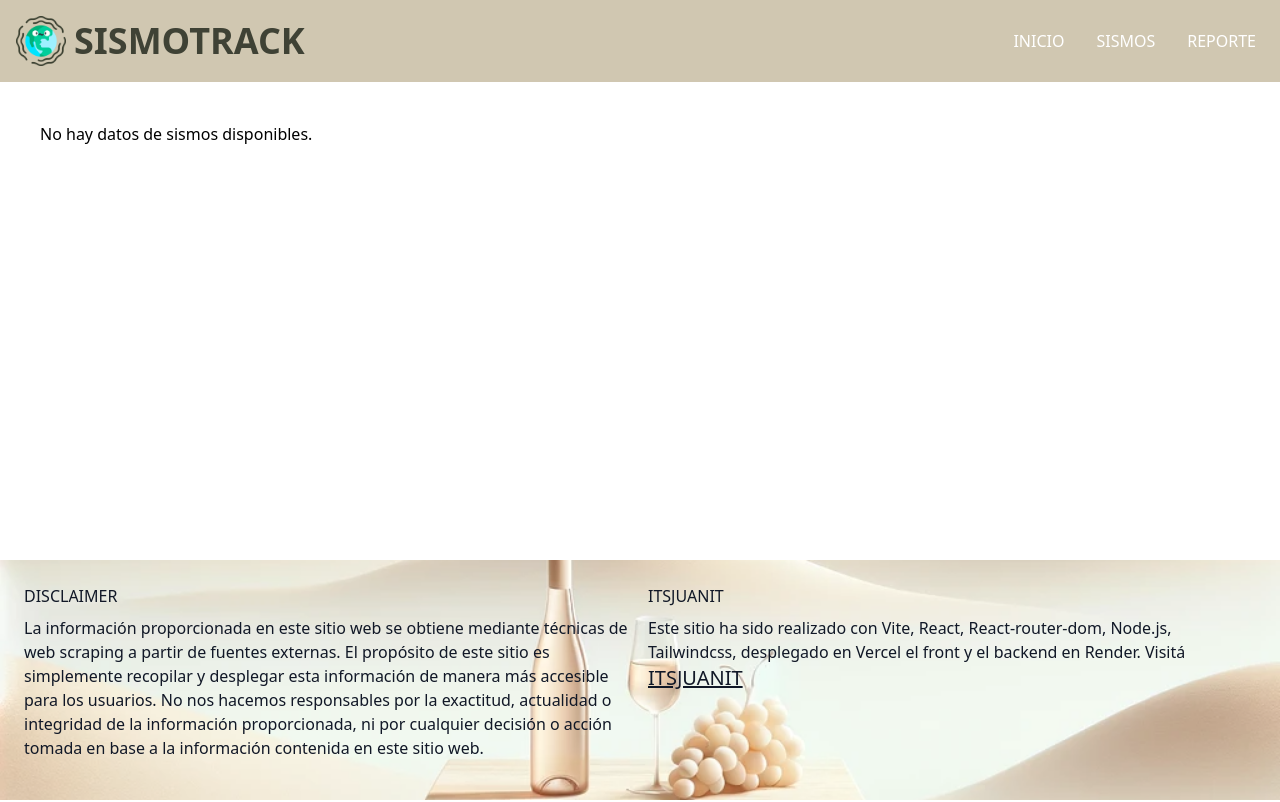
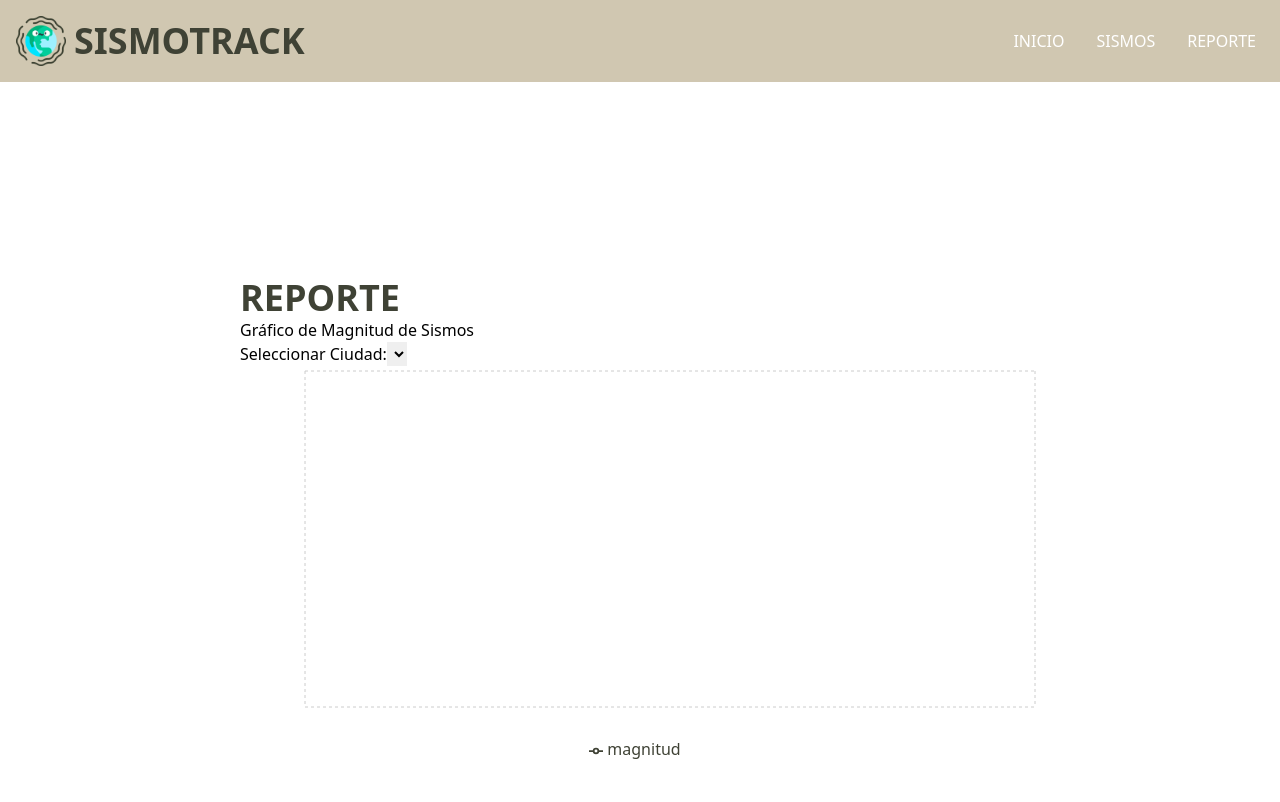
Before and after one commit to Itsjuanit/sismo-app, a React (Vite) app: page /reporte in a window 1280 px wide. Shown: the top 802 px of the page. Built offline with nearby package versions, Linux system fonts and the light colour scheme.

Commit message:
Se agrega logica del reporte, con nuevo chart, y logica para el localStorage

```diff
--- a/package.json
+++ b/package.json
@@ -23,7 +23,8 @@
     "react-icons": "^4.11.0",
     "react-leaflet": "^4.2.1",
     "react-router-dom": "^6.17.0",
-    "react-toastify": "^9.1.3"
+    "react-toastify": "^9.1.3",
+    "recharts": "^2.12.4"
   },
   "devDependencies": {
     "@types/react": "^18.2.15",
--- a/src/components/SismoReporte.jsx
+++ b/src/components/SismoReporte.jsx
@@ -1,49 +1,86 @@
-import { Scatter } from "react-chartjs-2";
+import { useEffect, useState } from "react";
+import {
+  LineChart,
+  Line,
+  XAxis,
+  YAxis,
+  CartesianGrid,
+  Tooltip,
+  Legend,
+} from "recharts";
 
-function SismoReporte({ sismos }) {
-  // Verificar si hay datos de sismos disponibles
-  if (!sismos || sismos.length === 0) {
-    return <p>No hay datos de sismos disponibles.</p>;
-  }
+function SismoReporte() {
+  const [sismos, setSismos] = useState([]);
+  const [selectedCity, setSelectedCity] = useState("San Juan");
 
-  // Convertir los datos de sismos en el formato esperado por Chart.js
-  const data = {
-    datasets: [
-      {
-        label: "Sismos",
-        data: sismos.map((sismo) => ({
-          x: sismo.magnitud,
-          y: sismo.profundidad,
-        })),
-        backgroundColor: "rgba(255, 99, 132, 0.5)",
-        borderColor: "rgba(255, 99, 132, 1)",
-        borderWidth: 1,
-      },
-    ],
+  useEffect(() => {
+    const updateSismosFromLocalStorage = () => {
+      const storedData = localStorage.getItem("sismosData");
+      if (storedData) {
+        const sismosData = JSON.parse(storedData);
+        // Ordenar los sismos por fecha de más antigua a más reciente
+        sismosData.sort((a, b) => {
+          const dateA = new Date(a.date + " " + a.time);
+          const dateB = new Date(b.date + " " + b.time);
+          return dateA - dateB;
+        });
+        setSismos(sismosData);
+        // Obtener todas las ciudades únicas de los sismos sin incluir "Todas las Ciudades"
+        const cities = [...new Set(sismosData.map((sismo) => sismo.location))];
+        setCities(cities);
+      }
+    };
+    updateSismosFromLocalStorage();
+  }, []);
+
+  const [cities, setCities] = useState([]);
+
+  const filteredSismos = selectedCity
+    ? sismos.filter((sismo) => sismo.location === selectedCity)
+    : sismos;
+
+  const data = filteredSismos.map((sismo) => ({
+    fecha: new Date(sismo.date + " " + sismo.time).toLocaleDateString("es-ES", {
+      day: "2-digit",
+      month: "2-digit",
+      year: "numeric",
+    }),
+    magnitud: parseFloat(sismo.magnitude),
+    ciudad: sismo.location,
+  }));
+
+  const handleCityChange = (event) => {
+    setSelectedCity(event.target.value);
   };
 
-  // Configurar opciones del gráfico
-  const options = {
-    scales: {
-      x: {
-        title: {
-          display: true,
-          text: "Magnitud",
-        },
-      },
-      y: {
-        title: {
-          display: true,
-          text: "Profundidad (km)",
-        },
-      },
-    },
-  };
-
-  // Renderizar el gráfico de dispersión
   return (
     <div>
-      <Scatter data={data} options={options} />
+      <h1 className="font-black text-4xl text-[#3f4235] table-auto">REPORTE</h1>
+      <h2>Gráfico de Magnitud de Sismos</h2>
+      <label htmlFor="city">Seleccionar Ciudad:</label>
+      <select id="city" onChange={handleCityChange} value={selectedCity}>
+        {cities.map((city) => (
+          <option key={city} value={city}>
+            {city}
+          </option>
+        ))}
+      </select>
+      <LineChart width={800} height={400} data={data}>
+        <CartesianGrid strokeDasharray="3 3" />
+        <XAxis dataKey="fecha" />
+        <YAxis />
+        <Tooltip
+          formatter={(value, name, props) => {
+            if (selectedCity === "San Juan") {
+              return [`Magnitud: ${value}`, `Ciudad: ${props.payload.ciudad}`];
+            } else {
+              return [`Magnitud: ${value}`];
+            }
+          }}
+        />
+        <Legend />
+        <Line type="monotone" dataKey="magnitud" stroke="#3f4235" />
+      </LineChart>
     </div>
   );
 }
--- a/src/pages/Reporte.jsx
+++ b/src/pages/Reporte.jsx
@@ -3,7 +3,7 @@ import SismoReporte from "../components/SismoReporte";
 function Reporte({ sismos }) {
   console.log("🚀 ~ Reporte ~ sismos:", sismos);
   return (
-    <div>
+    <div className="min-h-screen flex justify-center items-center p-6 sm:p-12">
       <SismoReporte sismos={sismos} />
     </div>
   );
--- a/src/pages/Sismo.jsx
+++ b/src/pages/Sismo.jsx
@@ -21,6 +21,8 @@ function Sismo() {
       if (data.data.length > 0) {
         setSismos(data.data);
         checkRecentSismo(data.data);
+        localStorage.setItem("sismosData", JSON.stringify(data.data));
+        localStorage.setItem("sismosTimestamp", Date.now());
       }
       setError(null);
       setLoading(false);
@@ -49,13 +51,64 @@ function Sismo() {
   }
 
   useEffect(() => {
-    fetchData();
-    intervalRef.current = setInterval(fetchData, 10 * 60 * 1000);
-    return () => clearInterval(intervalRef.current);
+    // Función para actualizar el localStorage con los nuevos datos
+    const updateLocalStorage = () => {
+      console.log("Verificando y actualizando el localStorage...");
+      const storedData = localStorage.getItem("sismosData");
+      if (storedData) {
+        console.log("Datos encontrados en el localStorage:", storedData);
+        // Verificar si es un JSON válido
+        try {
+          const parsedData = JSON.parse(storedData);
+          console.log("Es un JSON válido:", parsedData);
+          const storedTimestamp = localStorage.getItem("sismosTimestamp");
+          if (storedTimestamp) {
+            console.log(
+              "Marca de tiempo encontrada en el localStorage:",
+              storedTimestamp
+            );
+            const storedTime = parseInt(storedTimestamp);
+            const now = Date.now();
+            const twentyFourHours = 24 * 60 * 60 * 1000;
+            // Verificar si han pasado más de 24 horas desde la última actualización
+            if (now - storedTime >= twentyFourHours) {
+              console.log(
+                "Han pasado más de 24 horas, actualizando los datos..."
+              );
+              fetchData();
+            } else {
+              // No es necesario actualizar el localStorage, utilizar los datos existentes
+              console.log(
+                "No han pasado más de 24 horas, utilizando los datos existentes."
+              );
+              setSismos(parsedData);
+            }
+          }
+        } catch (error) {
+          console.error("No es un JSON válido:", error);
+        }
+      } else {
+        console.log(
+          "No se encontraron datos en el localStorage, obteniendo nuevos datos..."
+        );
+        // No hay datos en el localStorage, llamar a fetchData() para obtener nuevos datos
+        fetchData();
+      }
+    };
+
+    // Llamar a updateLocalStorage al cargar el componente y cada 24 horas
+    updateLocalStorage();
+    const updateLocalStorageInterval = setInterval(
+      updateLocalStorage,
+      24 * 60 * 60 * 1000
+    );
+
+    // Limpiar el intervalo cuando el componente se desmonta
+    return () => clearInterval(updateLocalStorageInterval);
   }, []);
 
   const displaySismos = searchTerm ? filterSismos(sismos, searchTerm) : sismos;
-  console.log("Sismos:", sismos);
+
   return (
     <>
       <h1 className="font-black text-4xl text-[#3f4235] table-auto">
```
Also changed, not shown: 1 other file (tests, documents, lock files or other folders).
